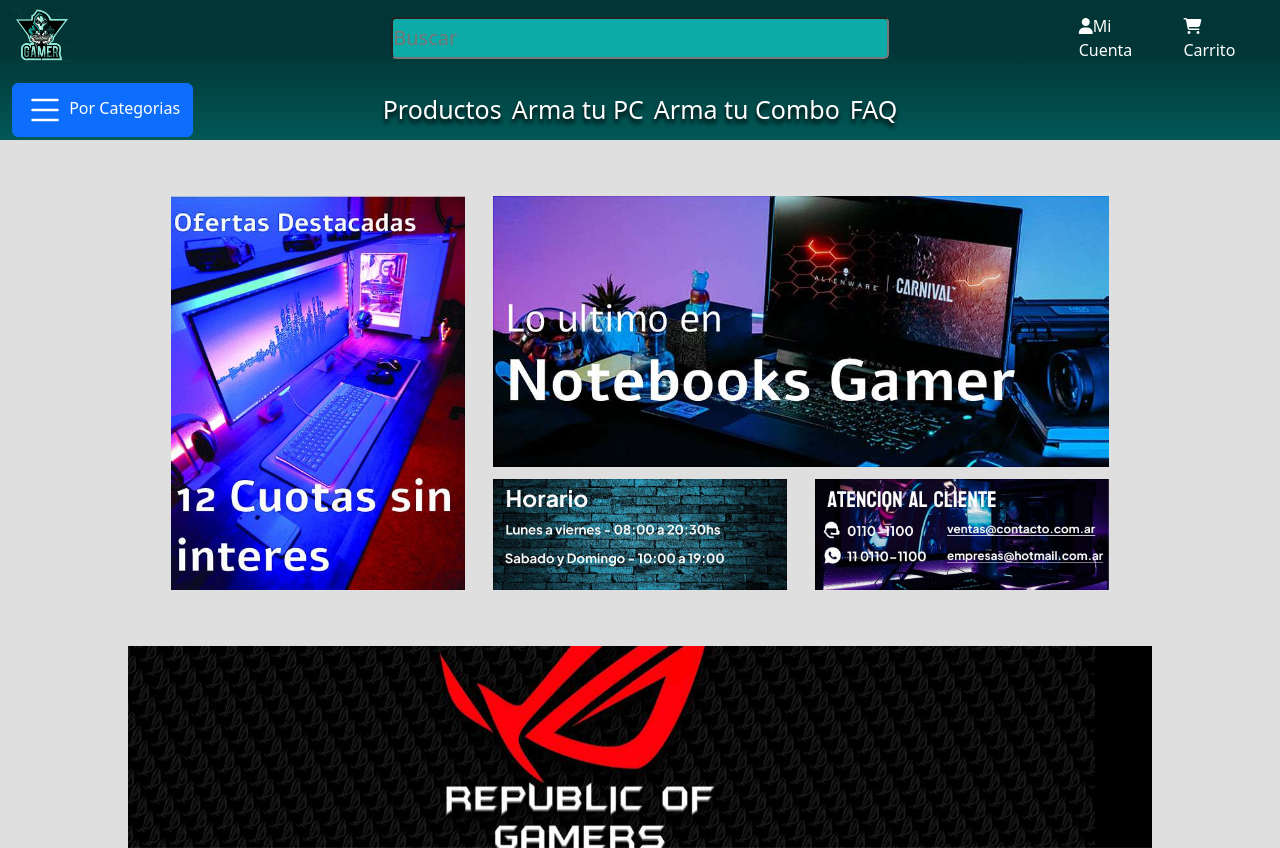
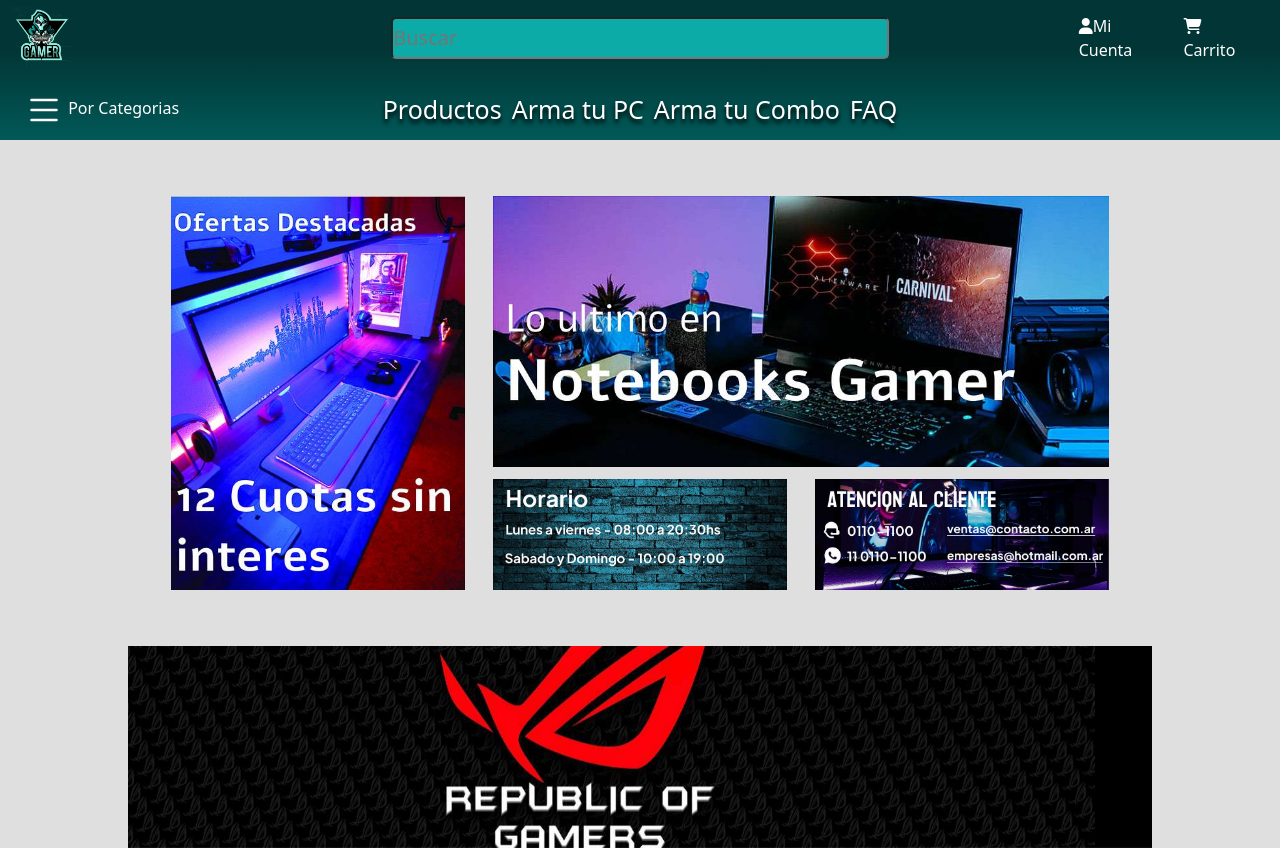
Before and after one commit to RomeroMaximiliano/Proyecto-Final, a website: page index.html in a window 1280 px wide. Shown: the top 848 px of the page. Drawn offline with nearby package versions, Linux system fonts and the light colour scheme.

Commit message:
se arreglo boton categorias

```diff
--- a/index.html
+++ b/index.html
@@ -13,8 +13,8 @@
     <meta property="og:image" content="https://th.bing.com/th/id/OIP.7ApZihOdQByk7tuXIAzG2gHaHl?pid=ImgDet&rs=1" />
     <link rel="shortcut icon" href="./img/Pc.ico" type="image/x-icon">
     <link rel="icon" href="./img/Pc.ico" type="image/x-icon">
+    <link href="https://cdn.jsdelivr.net/npm/bootstrap@5.2.0-beta1/dist/css/bootstrap.min.css" rel="stylesheet" integrity="sha384-0evHe/X+R7YkIZDRvuzKMRqM+OrBnVFBL6DOitfPri4tjfHxaWutUpFmBp4vmVor" crossorigin="anonymous">
     <link rel="stylesheet" href="./css/estilos.css">
-    <link href="https://cdn.jsdelivr.net/npm/bootstrap@5.2.0-beta1/dist/css/bootstrap.min.css" rel="stylesheet" integrity="sha384-0evHe/X+R7YkIZDRvuzKMRqM+OrBnVFBL6DOitfPri4tjfHxaWutUpFmBp4vmVor" crossorigin="anonymous">
     <title>PcGamer</title>
 </head>
 <body>
--- a/sass/layout/_nav.scss
+++ b/sass/layout/_nav.scss
@@ -5,6 +5,11 @@
 
 nav {
     background: $gradient;
+
+    .btn-primary{
+        border: none;
+        background-color: transparent;
+    }
 
     img{
         width: 60px;
```
Also changed, not shown: pages/faq.html (+1 -1 lines), pages/myaccount.html (+1 -1 lines), pages/pp.html (+1 -1 lines), pages/register.html (+1 -1 lines), pages/whoiam.html (+1 -1 lines), css/estilos.css.
